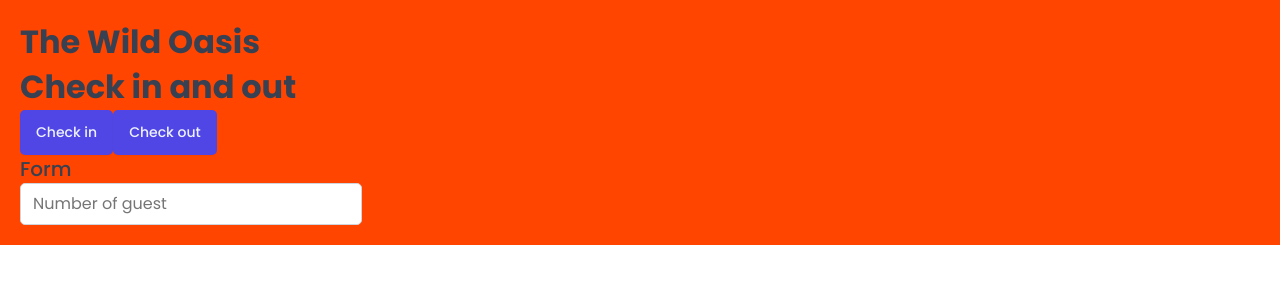
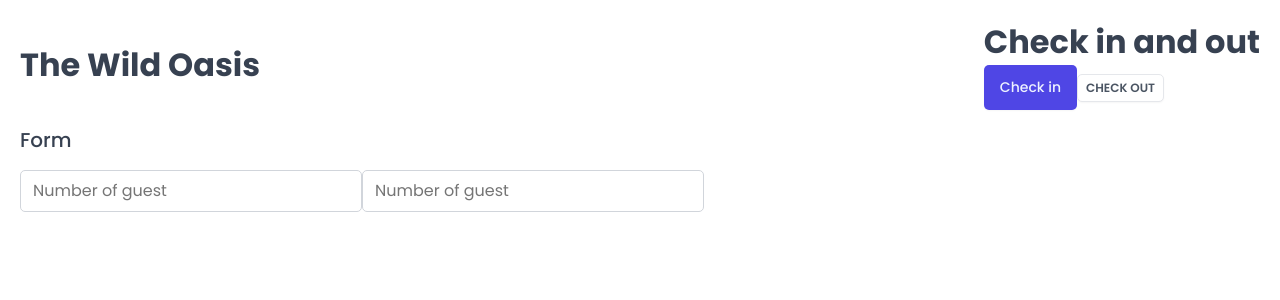
Before and after one commit to fengbanjiazhu/Wild-Oasis, a React (Vite) app: page / in a window 1280 px wide. Shown: the top 300 px of the page. Built offline with nearby package versions, Linux system fonts and the light colour scheme; a web font is replaced by a local one.

Commit message:
build reusable styled component

```diff
--- a/src/App.jsx
+++ b/src/App.jsx
@@ -3,9 +3,10 @@
 import Button from "./ui/Button";
 import Input from "./ui/Input";
 import Heading from "./ui/Heading";
+import Row from "./ui/Row";
 
 const StyledApp = styled.div`
-  background-color: orangered;
+  /* background-color: orangered; */
   padding: 20px;
 `;
 
@@ -14,7 +15,10 @@
     <>
       <GlobalStyles></GlobalStyles>
       <StyledApp>
+        <Row>
+          <Row type="horizontal">
             <Heading type="h1">The Wild Oasis</Heading>
+            <div>
               <Heading type="h2">Check in and out</Heading>
               <Button
                 onClick={() => {
@@ -24,14 +28,25 @@
                 Check in
               </Button>
               <Button
+                size="small"
+                variation="secondary"
                 onClick={() => {
                   console.log("checked out");
                 }}
               >
                 Check out
               </Button>
+            </div>
+          </Row>
+
+          <Row>
             <Heading as="h3">Form</Heading>
+            <form>
               <Input type="number" placeholder="Number of guest"></Input>
+              <Input type="number" placeholder="Number of guest"></Input>
+            </form>
+          </Row>
+        </Row>
       </StyledApp>
     </>
   );
--- a/src/ui/Button.jsx
+++ b/src/ui/Button.jsx
@@ -1,24 +1,4 @@
 import styled, { css } from "styled-components";
-
-const sizes = {
-  small: css`
-    font-size: 1.2rem;
-    padding: 0.4rem 0.8rem;
-    text-transform: uppercase;
-    font-weight: 600;
-    text-align: center;
-  `,
-  medium: css`
-    font-size: 1.4rem;
-    padding: 1.2rem 1.6rem;
-    font-weight: 500;
-  `,
-  large: css`
-    font-size: 1.6rem;
-    padding: 1.2rem 2.4rem;
-    font-weight: 500;
-  `,
-};
 
 const variations = {
   primary: css`
@@ -48,19 +28,38 @@
   `,
 };
 
+const sizes = {
+  small: css`
+    font-size: 1.2rem;
+    padding: 0.4rem 0.8rem;
+    text-transform: uppercase;
+    font-weight: 600;
+    text-align: center;
+  `,
+  medium: css`
+    font-size: 1.4rem;
+    padding: 1.2rem 1.6rem;
+    font-weight: 500;
+  `,
+  large: css`
+    font-size: 1.6rem;
+    padding: 1.2rem 2.4rem;
+    font-weight: 500;
+  `,
+};
+
 const Button = styled.button`
-  font-size: 1.4rem;
-  padding: 1.2rem 1.6rem;
-  font-weight: 500;
   border: none;
   border-radius: var(--border-radius-sm);
-  background-color: var(--color-brand-600);
-  color: var(--color-brand-50);
   box-shadow: var(--shadow-sm);
-  cursor: pointer;
 
-  &:hover {
-    background-color: var(--color-brand-700);
-  }
+  ${(props) => sizes[props.size]}
+  ${(props) => variations[props.variation]}
 `;
+
+Button.defaultProps = {
+  variation: "primary",
+  size: "medium",
+};
+
 export default Button;
--- /dev/null
+++ b/src/ui/Row.jsx
@@ -0,0 +1,25 @@
+import { css, styled } from "styled-components";
+
+const Row = styled.div`
+  display: flex;
+
+  ${(props) =>
+    props.type === "horizontal" &&
+    css`
+      justify-content: space-between;
+      align-items: center;
+    `}
+
+  ${(props) =>
+    props.type === "vertical" &&
+    css`
+      flex-direction: column;
+      gap: 1.6rem;
+    `}
+`;
+
+Row.defaultProps = {
+  type: "vertical",
+};
+
+export default Row;
```
Lines whose indentation alone changed are shown as unchanged.
